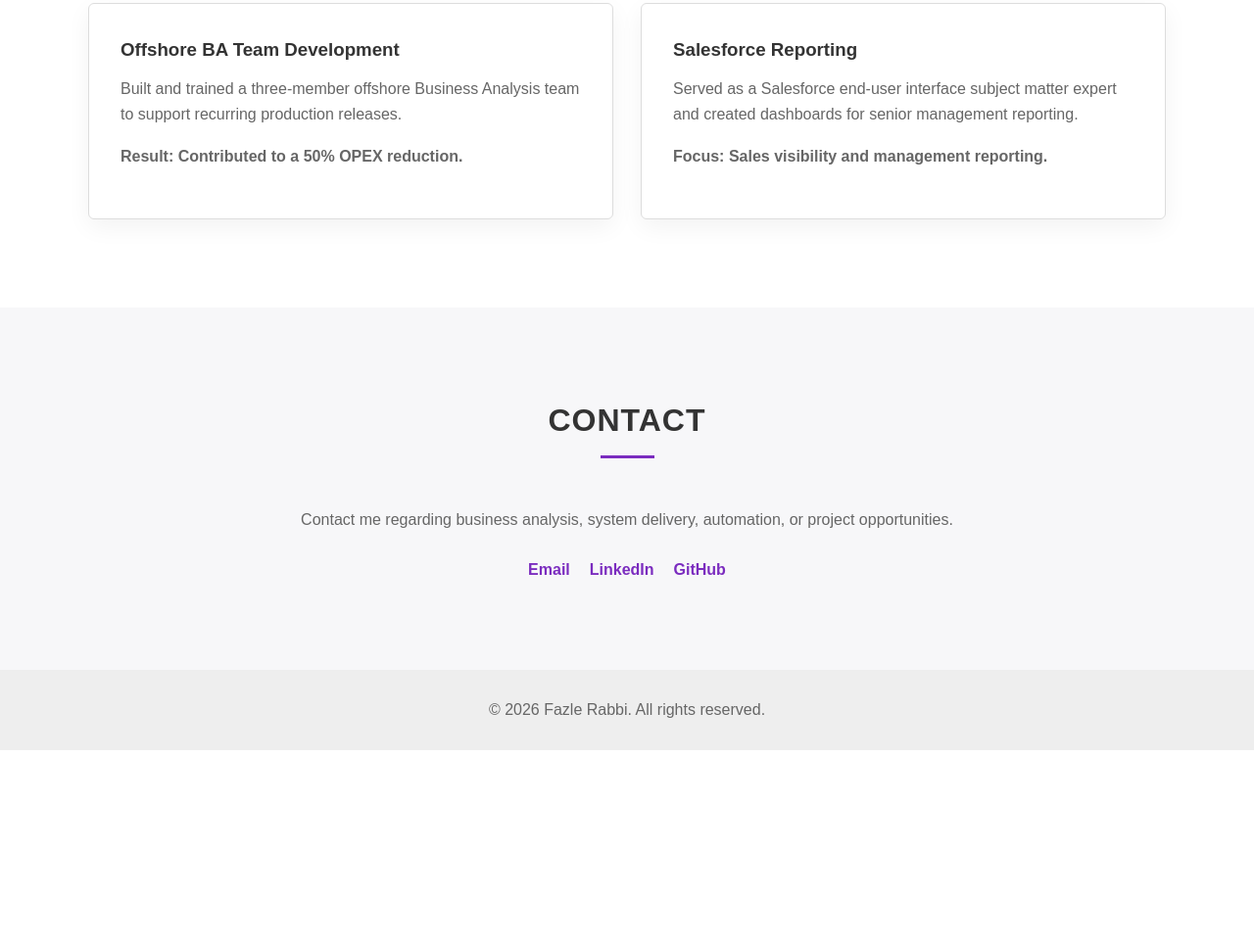
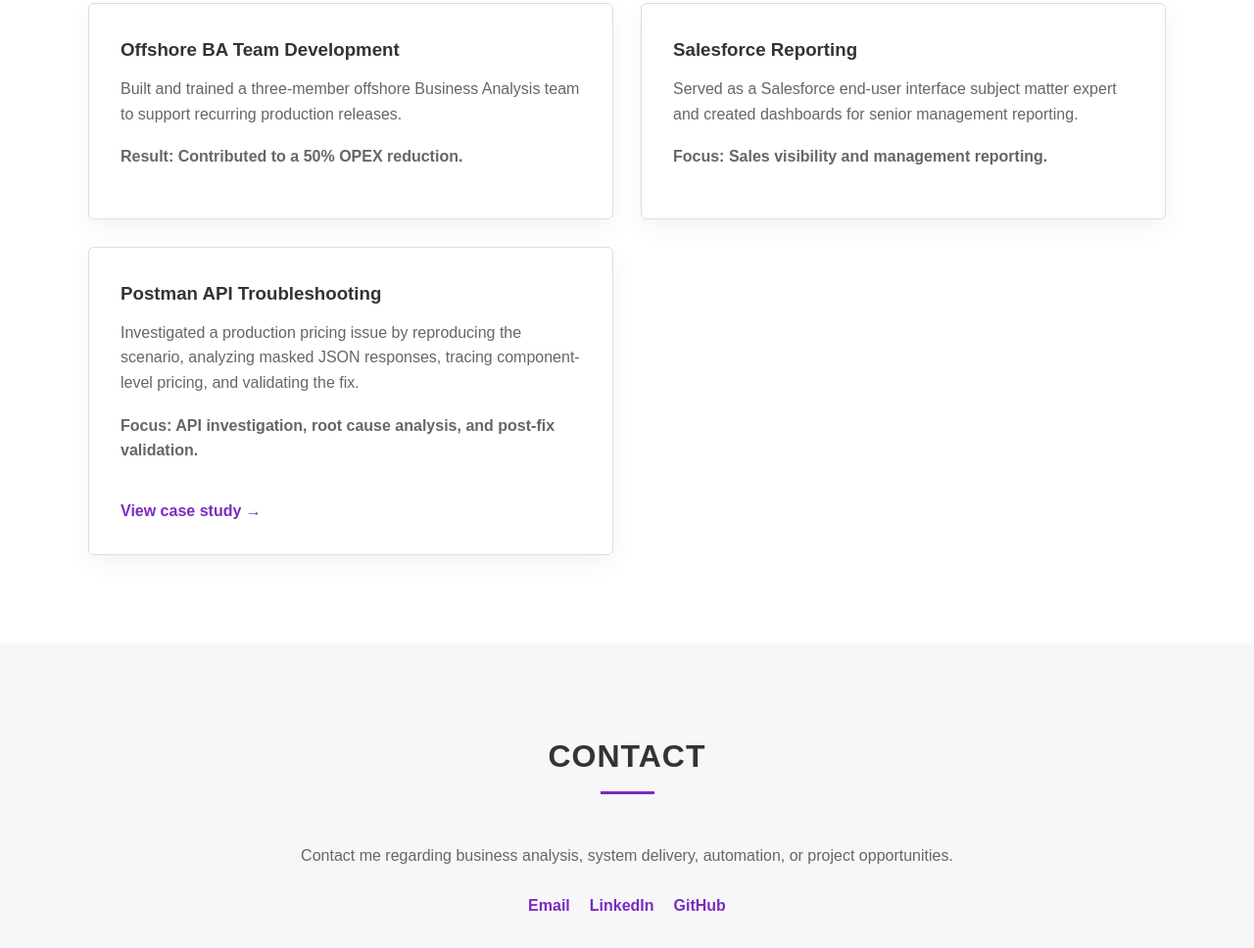
Before and after one commit to frkhanbd/rabi, a plain HTML site: page index.html in a window 1280 px wide. Shown: the part 3244-4212 px from the top of the page at 98% size. Before the commit the page ends 4010 px from the top, so only its background shows below. Drawn offline with Linux system fonts and the light colour scheme.

Commit message:
Add project card link and styles for hover effects_postman_api

```diff
--- a/index.html
+++ b/index.html
@@ -289,8 +289,32 @@
             box-shadow: 0 8px 25px rgba(0, 0, 0, 0.05);
         }
 
+        .project-card-link {
+            display: block;
+            transition: transform 0.2s ease, border-color 0.2s ease,
+                box-shadow 0.2s ease;
+        }
+
+        .project-card-link:hover {
+            transform: translateY(-4px);
+            border-color: var(--primary);
+            box-shadow: 0 12px 30px rgba(123, 44, 191, 0.14);
+        }
+
+        .project-card-link:focus-visible {
+            outline: 3px solid var(--primary);
+            outline-offset: 4px;
+        }
+
         .project-card h3 {
             margin-bottom: 12px;
+        }
+
+        .project-cta {
+            display: inline-block;
+            margin-top: 18px;
+            color: var(--primary);
+            font-weight: 700;
         }
 
         .project-card p {
@@ -608,6 +632,29 @@
                     </p>
                 </article>
 
+                <a
+                    class="project-card project-card-link"
+                    href="postman-api.html"
+                    aria-label="View Postman API troubleshooting case study"
+                >
+                    <h3>Postman API Troubleshooting</h3>
+
+                    <p>
+                        Investigated a production pricing issue by reproducing
+                        the scenario, analyzing masked JSON responses, tracing
+                        component-level pricing, and validating the fix.
+                    </p>
+
+                    <p class="project-result">
+                        Focus: API investigation, root cause analysis, and
+                        post-fix validation.
+                    </p>
+
+                    <span class="project-cta">
+                        View case study →
+                    </span>
+                </a>
+
             </div>
         </div>
     </section>
```
